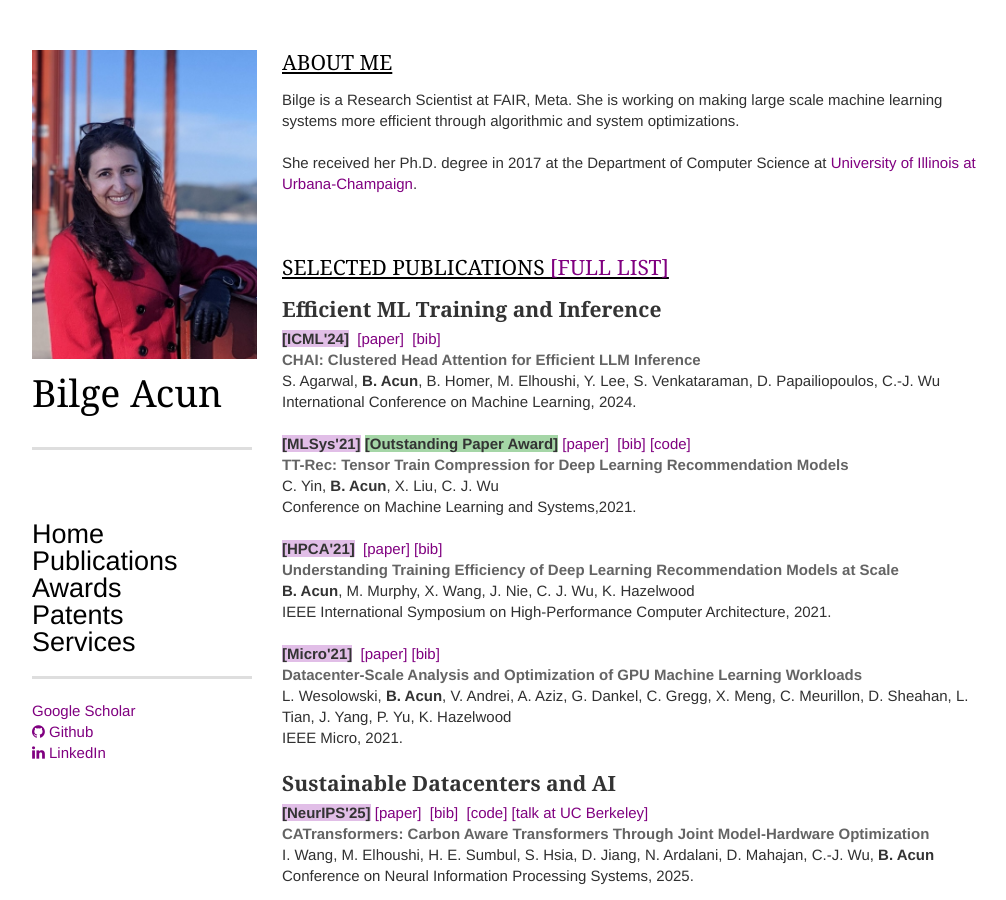
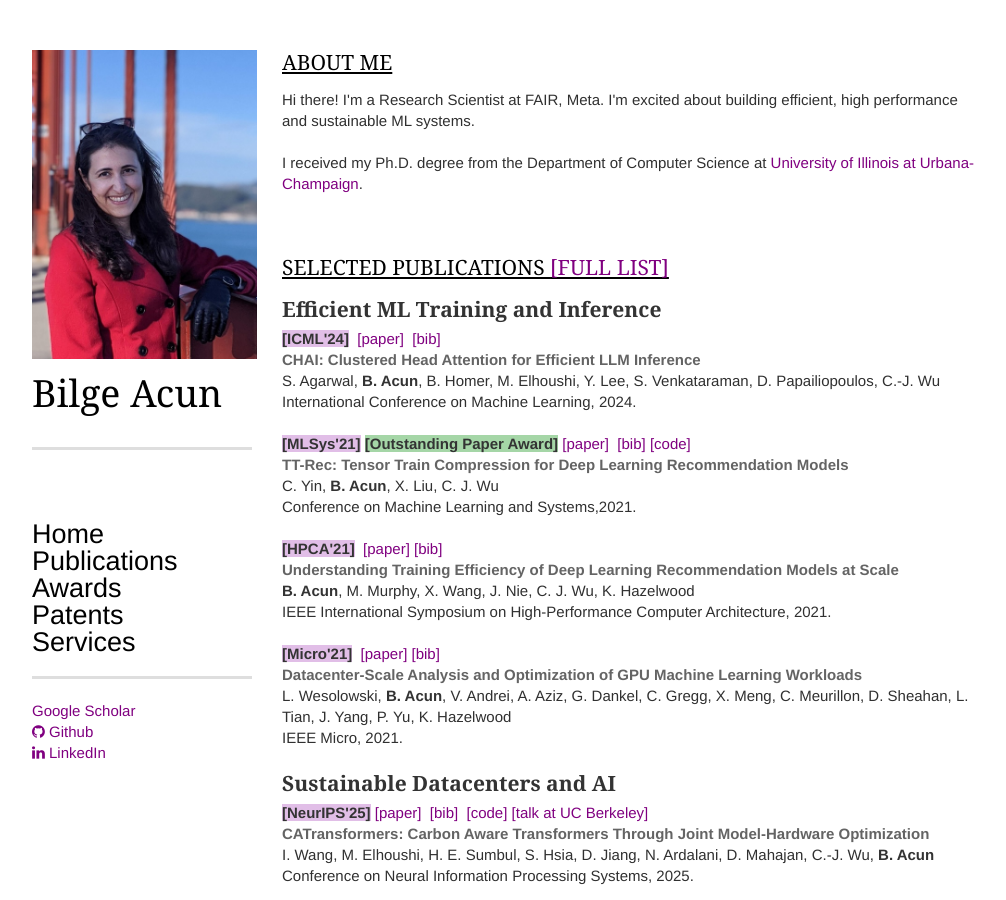
Before and after one commit to bilgeacun/bilgeacun.github.io, a Jekyll site: the page built from index.html, in a window 1280 px wide and 900 px high. Shown: the whole window, without its empty margins (138-1144 px from the left). Built offline with Jekyll 4.4.1, drawn with Linux system fonts in a browser that asks for light colours; nearby versions of some CDN libraries; some web fonts are replaced.

Commit message:
update website

```diff
--- a/_includes/aboutme.html
+++ b/_includes/aboutme.html
@@ -2,11 +2,10 @@
     <h1>About me</h1>
         <article>
 
-        <p>Bilge is a Research Scientist at FAIR, Meta. She is working on making large scale machine learning systems more efficient through algorithmic and system optimizations.
-	</p><br/>
+        <p>Hi there! I'm a Research Scientist at FAIR, Meta. I'm excited about building efficient, high performance and sustainable ML systems.</p><br/>
 
         <p>
-        She received her Ph.D. degree in 2017 at the Department of Computer Science at <a href="http://www.illinois.edu">University of Illinois at Urbana-Champaign</a>.
+        I received my Ph.D. degree from the Department of Computer Science at <a href="http://www.illinois.edu">University of Illinois at Urbana-Champaign</a>.
         </p><br/>
 
     </article>
```
Also changed, not shown: 1 other file.
